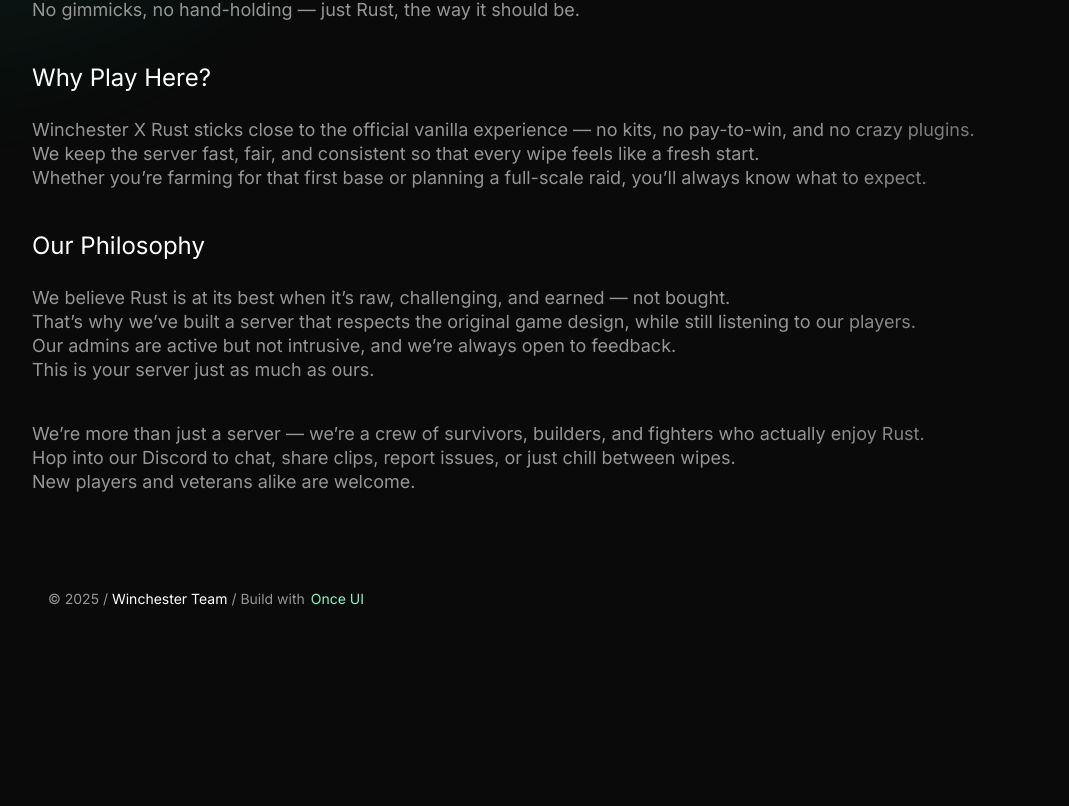
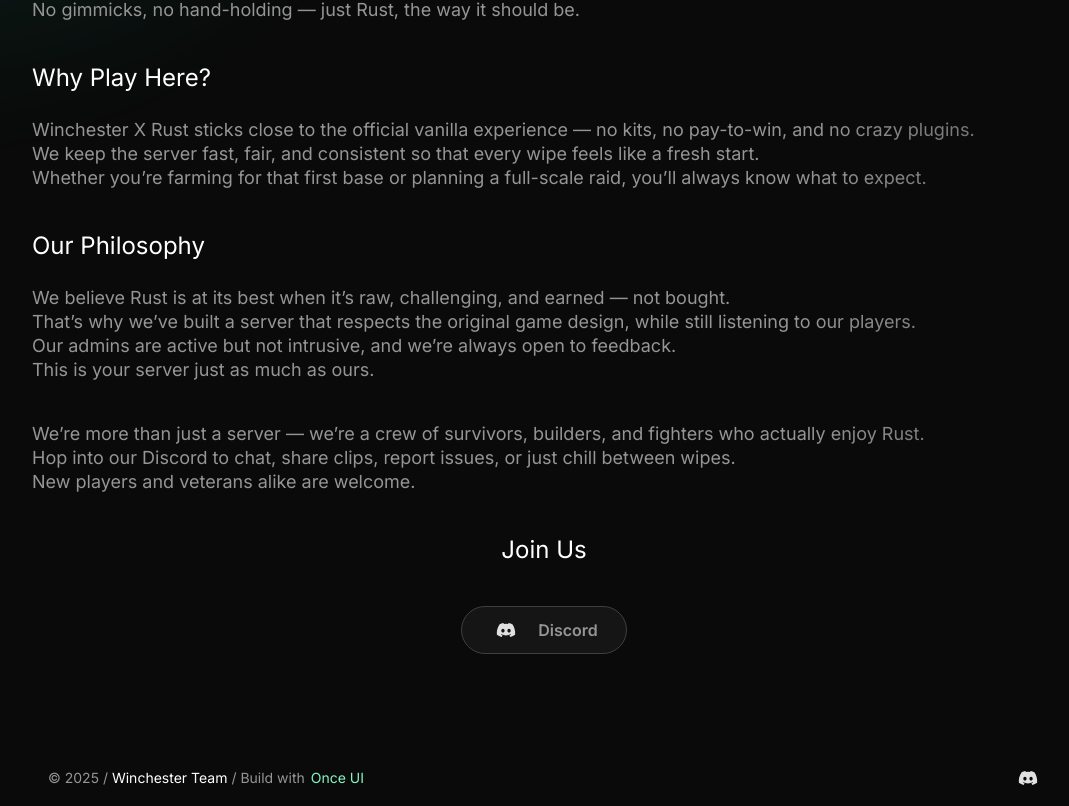
Before and after one commit to pickyzz/winchester_rust_landing, a Next.js app: page / in a window 1280 px wide. Shown: the part 440-1246 px from the top of the page, without its empty margins (96-1165 px from the left). Before the commit the page ends 1064 px from the top, so only its background shows below. Built offline with nearby package versions, Linux system fonts and the light colour scheme.

Commit message:
chore: add Discord url

```diff
--- a/src/app/page.tsx
+++ b/src/app/page.tsx
@@ -1,10 +1,10 @@
 import React from "react";
 
-import { Heading, Flex, Text, Button, Avatar, RevealFx, Arrow, Column } from "@/once-ui/components";
+import { Heading, Flex, Text, Button, Avatar, RevealFx, Arrow, Column, IconButton } from "@/once-ui/components";
 import { Projects } from "@/components/work/Projects";
 
-import { baseURL, routes } from "@/app/resources";
-import { home, about, person, newsletter } from "@/app/resources/content";
+import { baseURL, routes, style } from '@/app/resources';
+import { home, about, person, newsletter, social } from "@/app/resources/content";
 import { Mailchimp } from "@/components";
 import { Posts } from "@/components/blog/Posts";
 
@@ -122,6 +122,43 @@ export default function Home() {
               <br/>New players and veterans alike are welcome.
             </Text>
           </RevealFx>
+        </Column>
+        <Column maxWidth="l">
+          <RevealFx translateY="8" delay={1.0} fillWidth horizontal="center">
+            <Text wrap="balance" onBackground="neutral-strong" variant="heading-default-xl">
+              Join Us
+            </Text>
+          </RevealFx>
+        </Column>
+        <Column maxWidth="l">
+          <RevealFx translateY="12" delay={1.2} horizontal="center" paddingBottom="s">
+          <Button
+              id="about"
+              data-border="rounded"
+              href="/about"
+              variant="secondary"
+              size="l"
+              arrowIcon
+            >
+              <Flex horizontal="center" gap="16">
+                {social.map(
+                  (item) =>
+                    item.link && item.name === "Discord" && (
+                      <IconButton
+                        key={item.name}
+                        href={item.link}
+                        icon={item.icon}
+                        tooltip={item.name}
+                        size="l"
+                        variant="ghost"
+                      />
+                    ),
+                )}
+                <Text onBackground="neutral-weak" style={{ marginTop: "0.6rem", marginLeft: "-0.25rem" }}>Discord</Text>
+              </Flex>
+            </Button>
+          </RevealFx>
+        </Column>
 
 
           {/* <RevealFx translateY="12" delay={0.4} horizontal="start">
@@ -145,7 +182,6 @@ export default function Home() {
               </Flex>
             </Button>
           </RevealFx> */}
-        </Column>
       </Column>
       {/* <RevealFx translateY="16" delay={0.6}>
         <Projects range={[1, 1]} />
--- a/src/app/resources/content.js
+++ b/src/app/resources/content.js
@@ -26,11 +26,11 @@ const newsletter = {
 const social = [
   // Links are automatically displayed.
   // Import new icons in /once-ui/icons.ts
-  // {
-  //   name: "GitHub",
-  //   icon: "github",
-  //   link: "https://github.com/once-ui-system/nextjs-starter",
-  // },
+  {
+    name: "Discord",
+    icon: "discord",
+    link: "https://discord.gg/FR449Wf5U7",
+  },
   // {
   //   name: "LinkedIn",
   //   icon: "linkedin",
```
